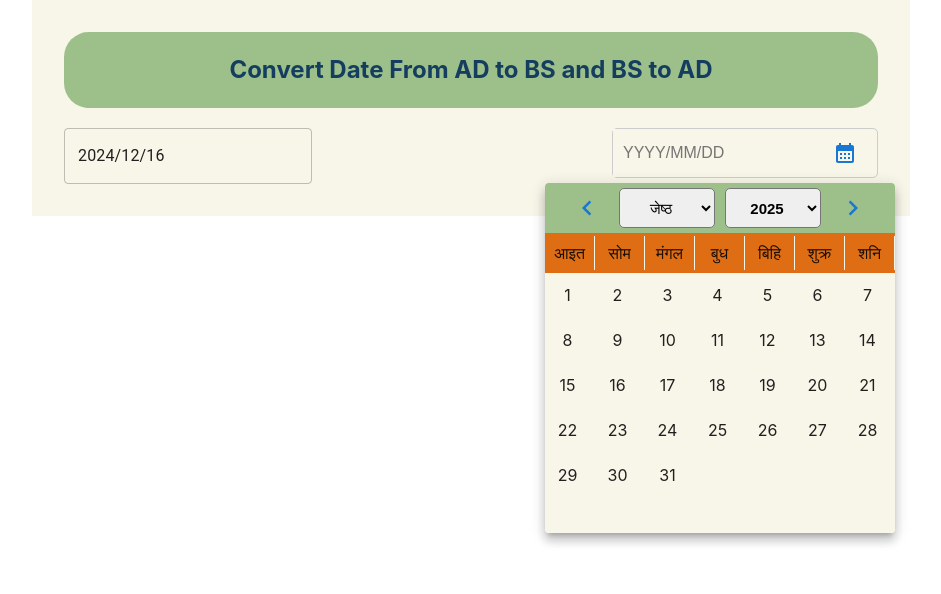
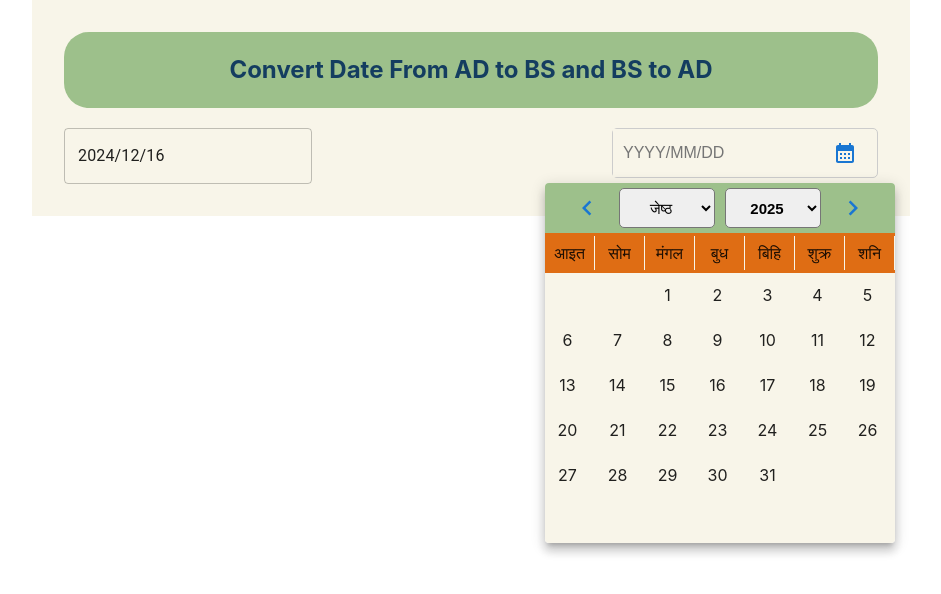
Before and after one commit to bipin-Pariyar2003/Nepali-Date-Picker, a React (Vite) app: page / in a window 1280 px wide. Both pictures are taken after a click on the button 1014 px from the left and 153 px from the top of the page. Shown: the top 594 px of the page, without its empty margins (169-1110 px from the left). Built offline with nearby package versions, Linux system fonts and the light colour scheme.

Commit message:
handled mnth change btns and showed days in actual day of the month start

```diff
--- a/src/Components/DatePickerUI/index.css
+++ b/src/Components/DatePickerUI/index.css
@@ -1,3 +1,3 @@
-.gatey:hover {
+.gatey:not(:empty):hover {
   background-color: #ccc;
 }
--- a/src/Components/DatePickerUI/index.jsx
+++ b/src/Components/DatePickerUI/index.jsx
@@ -19,16 +19,20 @@ export default function DatePickerUI({ anchorEl, handleClose }) {
   //creating state for year and month
   const [selectedMonth, setSelectedMonth] = useState(new Date().getMonth() + 1);
   const [selectedYear, setSelectedYear] = useState(new Date().getFullYear());
-  // creating static date for layout
-  // const dateGatey = Array.from({ length: 30 }, (_, i) => i + 1);
+
+  // calculate the initial day of the week for the first day of the month
+  const initialDayOfWeek = nepaliCalendar.getInitialNepaliDay(
+    selectedYear,
+    selectedMonth
+  );
   //calculate days of month
-  console.log("selected month: ", selectedMonth);
-  console.log("selected year: ", selectedYear);
-
   const dateGatey = Array.from(
     { length: nepaliCalendar.getDaysInMonth(selectedYear, selectedMonth) },
     (_, i) => i + 1
   );
+
+  // create an array to pad the days  before first day of the month
+  const paddedDateGatey = Array(initialDayOfWeek).fill(null).concat(dateGatey);
 
   //handling date change
   const handleYearChange = (event) => {
@@ -38,6 +42,28 @@ export default function DatePickerUI({ anchorEl, handleClose }) {
   const handleMonthChange = (event) => {
     setSelectedMonth(Number(event.target.value));
   };
+
+  //handling previous btn
+  const handlePreBtn = () => {
+    if (selectedMonth === 1) {
+      setSelectedMonth(12);
+      // setSelectedYear(selectedYear-1);
+      setSelectedYear((sYear) => sYear - 1);
+    } else {
+      setSelectedMonth((sMonth) => sMonth - 1);
+    }
+  };
+
+  //handling next btn
+  const handleNextBtn = () => {
+    if (selectedMonth === 12) {
+      setSelectedMonth(1);
+      setSelectedYear((sYear) => sYear + 1);
+    } else {
+      setSelectedMonth((sMonth) => sMonth + 1);
+    }
+  };
+
   return (
     <>
       <Popover
@@ -55,7 +81,7 @@ export default function DatePickerUI({ anchorEl, handleClose }) {
           className="date-picker-ui"
           style={{
             width: "350px",
-            height: "350px",
+            height: "360px",
 
             backgroundColor: "#F8F5E9", //cream
           }}
@@ -77,7 +103,7 @@ export default function DatePickerUI({ anchorEl, handleClose }) {
             {/* previous btn  */}
             <Button
               style={{ textAlign: "left", marginLeft: "10px" }}
-              // onClick={handlePreBtn}
+              onClick={handlePreBtn}
             >
               <KeyboardArrowLeftIcon sx={{ fontSize: 30 }} />
             </Button>
@@ -136,7 +162,7 @@ export default function DatePickerUI({ anchorEl, handleClose }) {
             {/* next btn  */}
             <Button
               style={{ textAlign: "right", marginRight: "10px" }}
-              // onClick={handleNextBtn}
+              onClick={handleNextBtn}
             >
               <KeyboardArrowRightIcon sx={{ fontSize: 30 }} />
             </Button>
@@ -184,7 +210,7 @@ export default function DatePickerUI({ anchorEl, handleClose }) {
               }}
             >
               {/* loop to show 30 gateys static  */}
-              {dateGatey.map((date, index) => {
+              {paddedDateGatey.map((date, index) => {
                 return (
                   <React.Fragment key={index}>
                     <div
@@ -193,13 +219,12 @@ export default function DatePickerUI({ anchorEl, handleClose }) {
                         textAlign: "center",
                         padding: "10px",
                         borderRadius: "50%",
-
                         height: "25px",
                         width: "25px",
-                        cursor: "pointer",
+                        cursor: date ? "pointer" : "default",
                       }}
                     >
-                      {date}
+                      {date || ""}
                     </div>
                   </React.Fragment>
                 );
```
